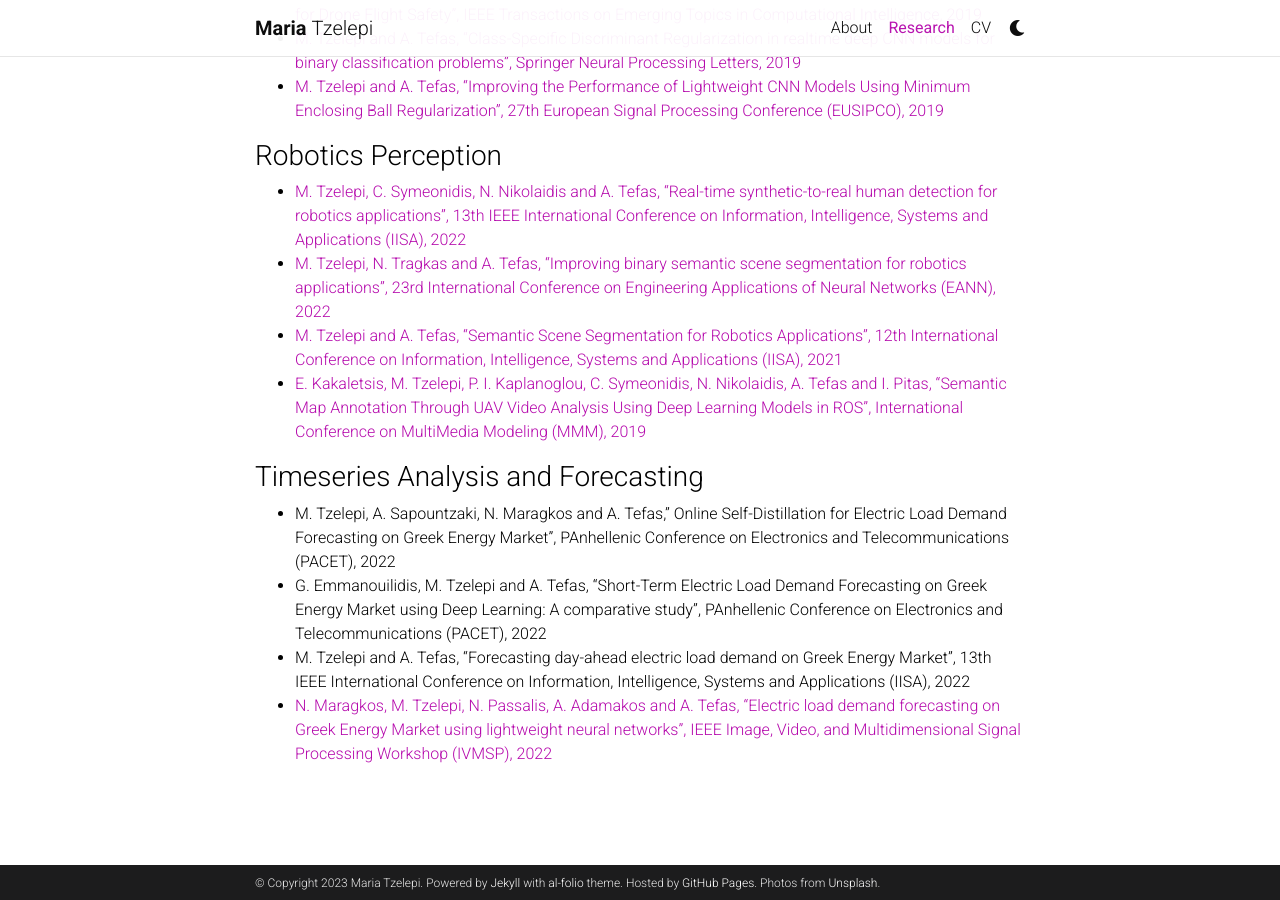
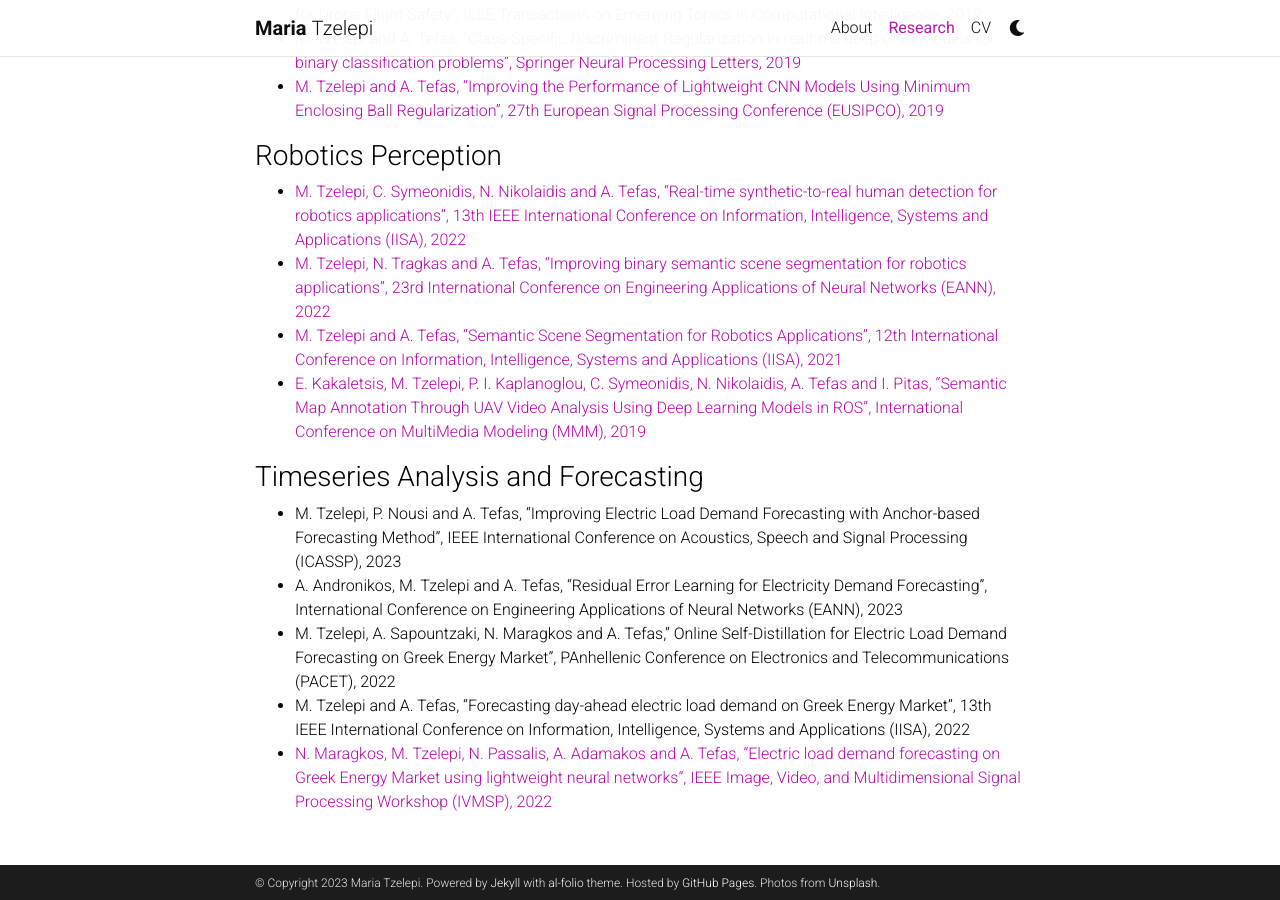
Before and after one commit to mtzelepi/mtzelepi.github.io, a Jekyll site: the page built from _pages/research.md, in a window 1280 px wide and 900 px high, scrolled down 895 px. Built offline with Jekyll 4.4.1, drawn with Linux system fonts in a browser that asks for light colours; comment, search, counter and statistics services are not loaded; a style sheet for code colours, icons or effects is not loaded.

Commit message:
Update research.md

```diff
--- a/_pages/research.md
+++ b/_pages/research.md
@@ -40,7 +40,8 @@ nav: true
 
 
 ### Timeseries Analysis and Forecasting
+- M. Tzelepi, P. Nousi and A. Tefas, “Improving Electric Load Demand Forecasting with Anchor-based Forecasting Method”, IEEE International Conference on Acoustics, Speech and Signal Processing (ICASSP), 2023
+- A. Andronikos, M. Tzelepi and A. Tefas, “Residual Error Learning for Electricity Demand Forecasting”, International Conference on Engineering Applications of Neural Networks (EANN), 2023
 - M. Tzelepi, A. Sapountzaki, N. Maragkos and A. Tefas," Online Self-Distillation for Electric Load Demand Forecasting on Greek Energy Market", PAnhellenic Conference on Electronics and Telecommunications (PACET), 2022
-- G. Emmanouilidis, M. Tzelepi and A. Tefas, "Short-Term Electric Load Demand Forecasting on Greek Energy Market using Deep Learning: A comparative study", PAnhellenic Conference on Electronics and Telecommunications (PACET), 2022
 - M. Tzelepi and A. Tefas, "Forecasting day-ahead electric load demand on Greek Energy Market", 13th IEEE International Conference on Information, Intelligence, Systems and Applications (IISA), 2022
 - <a href="https://cidl.csd.auth.gr/resources/conference_pdfs//Electric%20load%20demand%20forecasting%20on%20Greek%20Energy%20Market%20using%20lightweight%20neural%20networks.pdf">N. Maragkos, M. Tzelepi, N. Passalis, A. Adamakos and A. Tefas, "Electric load demand forecasting on Greek Energy Market using lightweight neural networks", IEEE Image, Video, and Multidimensional Signal Processing Workshop (IVMSP), 2022</a>
```
